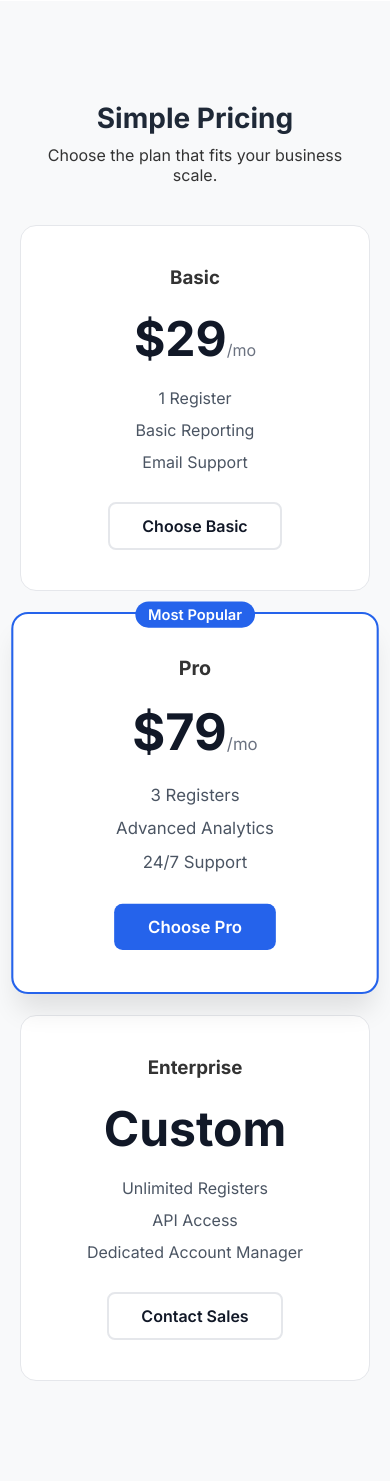
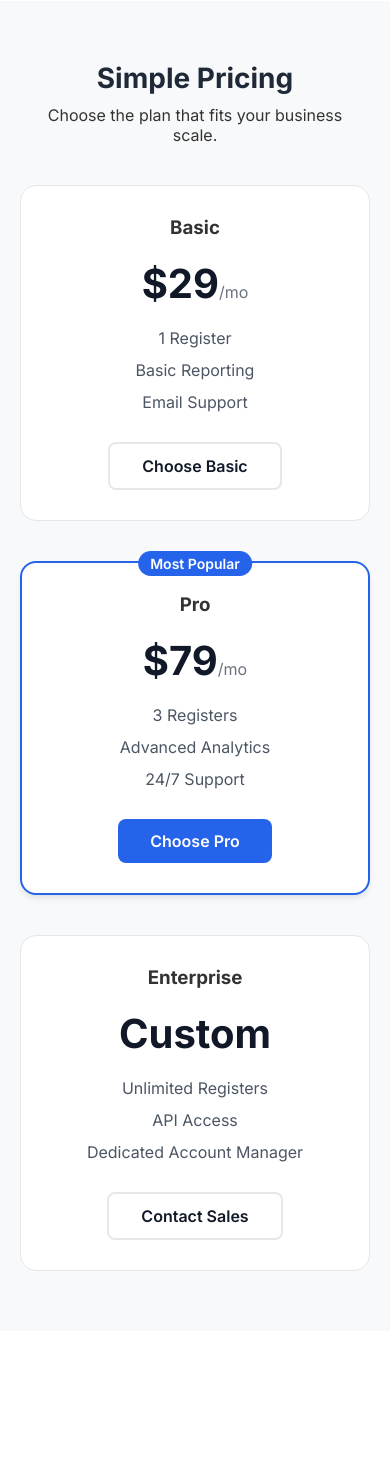
Before and after one commit to kashmalaahmad/POS-Software-Project-Management, a PHP site: page / in a window 390 px wide. Shown: the part 1802-3283 px from the top of the page. After the commit the page ends 3073 px from the top, so only its background shows below. Run offline with PHP 8.4, Linux system fonts and the light colour scheme.

Commit message:
[SCRUM-13] add responsiveness

```diff
--- a/styles.css
+++ b/styles.css
@@ -289,3 +289,22 @@ body {
     background: #111827;
     color: white;
 }
+@media (max-width: 768px) {
+    .pricing {
+        padding: 60px 0;
+    }
+    .pricing-grid {
+        grid-template-columns: 1fr;
+        gap: 40px;
+    }
+    .pricing-card {
+        padding: 30px 20px;
+    }
+    .pricing-card.popular {
+        transform: none;
+        box-shadow: 0 4px 6px -1px rgba(0, 0, 0, 0.1);
+    }
+    .pricing-card .price {
+        font-size: 2.5rem;
+    }
+}
```
